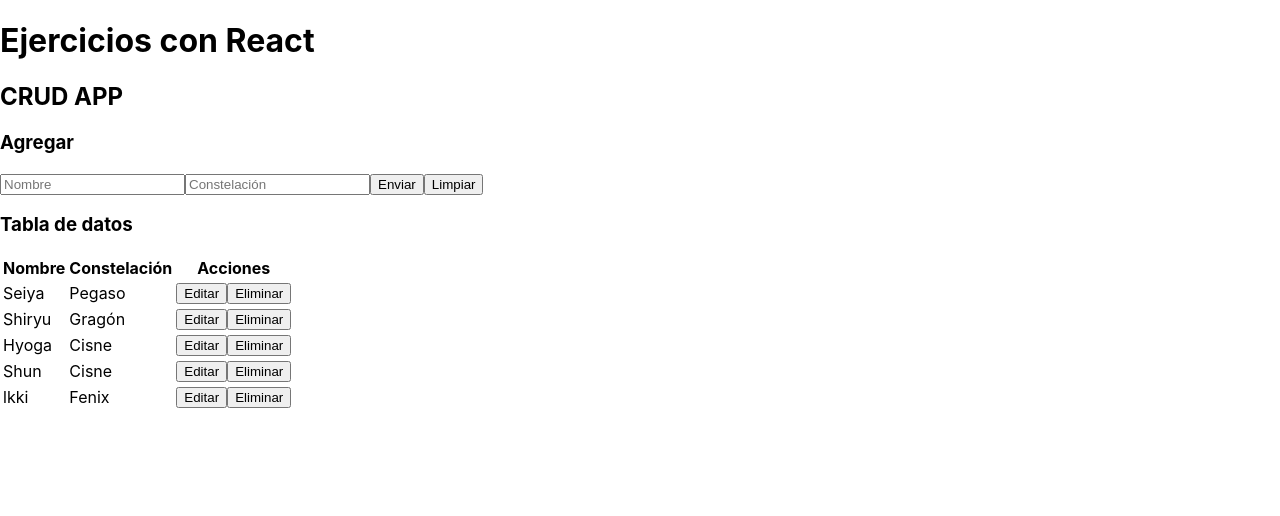
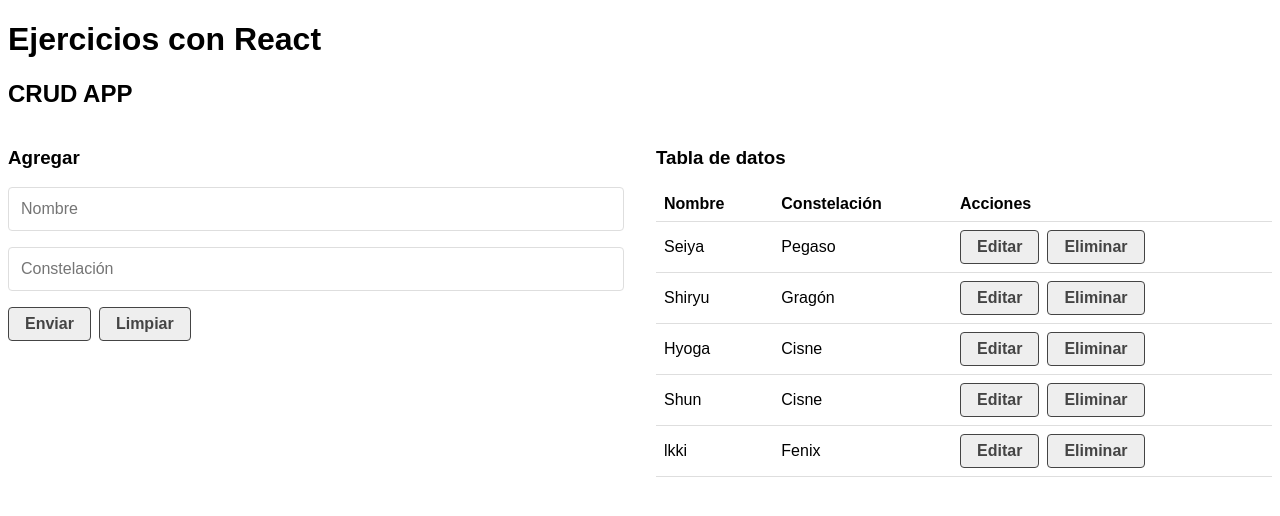
Before and after one commit to margarita264/CrudReact, a React (Create React App) app: page / in a window 1280 px wide. Shown: the top 516 px of the page. Built offline with nearby package versions, Linux system fonts and the light colour scheme.

Commit message:
Crud finalizado

```diff
--- a/src/components/CrudApp.js
+++ b/src/components/CrudApp.js
@@ -49,11 +49,18 @@ const CrudApp = () => {
   };
 
   const deletData = (id) => {
-
+   let isDelete=window.confirm(`¿Estás seguro de eliminar el registro con el id'${id}'?`);
+   if(isDelete){
+    let newData=db.filter((el)=>el.id!==id);
+    setDb(newData);
+   }else{
+    return;
+   }
   };
   return (
     <div>
       <h2>CRUD APP</h2>
+      <article className="grid-1-2">
         <CrudForm
           createData={createData}
           updateData={updateData}
@@ -64,6 +71,8 @@ const CrudApp = () => {
           setDataToEdit={setDataToEdit}
           deletData={deletData}
         />
+      </article>
+
     </div>
   );
 }
--- a/src/index.css
+++ b/src/index.css
@@ -1,13 +1,117 @@
-body {
-  margin: 0;
-  font-family: -apple-system, BlinkMacSystemFont, 'Segoe UI', 'Roboto', 'Oxygen',
-    'Ubuntu', 'Cantarell', 'Fira Sans', 'Droid Sans', 'Helvetica Neue',
-    sans-serif;
-  -webkit-font-smoothing: antialiased;
-  -moz-osx-font-smoothing: grayscale;
+html {
+  box-sizing: border-box;
+  font-size: 16px;
+  font-family: sans-serif;
 }
 
-code {
-  font-family: source-code-pro, Menlo, Monaco, Consolas, 'Courier New',
-    monospace;
+*,
+*:after,
+*::before {
+  box-sizing: inherit;
 }
+
+input[type="text"],
+input[type="email"],
+textarea {
+  border: thin solid #dedede;
+  border-radius: 0.25rem;
+  padding: 0.75rem;
+  margin-bottom: 1rem;
+  outline: none;
+  display: block;
+  width: 100%;
+  font-size: 1rem;
+  line-height: 1;
+  background-color: transparent;
+}
+
+textarea {
+  font-family: inherit;
+  resize: none;
+}
+
+button,
+input[type="submit"],
+input[type="reset"] {
+  border: thin solid #444;
+  border-radius: 0.25rem;
+  padding: 0.5rem 1rem;
+  margin: 0 0.5rem 0 0;
+  display: inline-block;
+  background-color: #eee;
+  color: #444;
+  font-weight: bold;
+  font-size: 1rem;
+  line-height: 1;
+  text-transform: none;
+  text-decoration: none;
+  text-align: center;
+  vertical-align: middle;
+  cursor: pointer;
+}
+
+form {
+  margin-bottom: 1rem;
+}
+
+hr {
+  margin: 2rem auto;
+}
+
+img {
+  max-width: 100%;
+  height: auto;
+}
+
+label {
+  padding: 0.5rem 0;
+  margin: 0 0 0.5rem 0;
+  display: inline-block;
+  color: #444;
+  font-weight: bold;
+  line-height: 1;
+  cursor: pointer;
+}
+
+select {
+  border: thin solid #dedede;
+  border-radius: 0.25rem;
+  padding: 0.5rem;
+  margin: 0 0 0.5rem 0;
+  display: block;
+  width: 100%;
+  color: #444;
+  font-size: 1rem;
+  line-height: 1;
+  background-color: transparent;
+  cursor: pointer;
+}
+
+table {
+  border-spacing: 0;
+  border-collapse: collapse;
+  width: 100%;
+}
+
+th,
+td {
+  text-align: left;
+  padding: 0.5rem;
+  border-bottom: thin solid #dedede;
+}
+
+@media screen and (min-width: 1024px) {
+  .grid-1-2 {
+    display: grid;
+    grid-template-columns: 1fr 1fr;
+    align-items: start;
+    gap: 2rem;
+  }
+
+  .grid-1-3 {
+    display: grid;
+    grid-template-columns: 1fr 1fr 1fr;
+    align-items: start;
+    gap: 2rem;
+  }
+}
```
Lines whose indentation alone changed are shown as unchanged.
